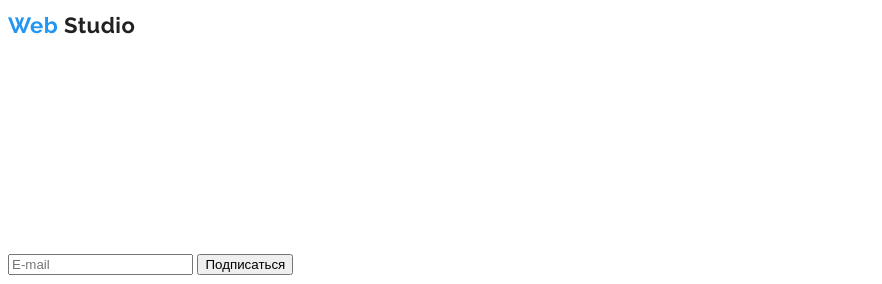
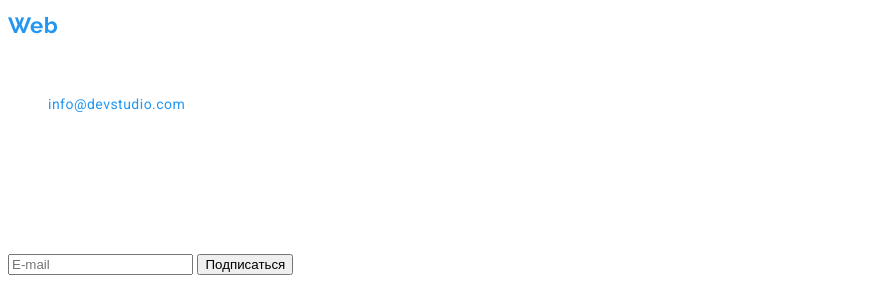
Before and after one commit to makscap/goit-markup-hw-02, a plain HTML site: page index.html in a window 1280 px wide. In both pictures the pointer is over the link 116 px from the left and 4217 px from the top of the page. Shown: the part 4114-4398 px from the top of the page, without its empty margins (0-882 px from the left). Drawn offline with Linux system fonts and the light colour scheme.

Commit message:
Исправил цвет лого (Студио - белый), добавил новые параметры к контактам (хедер и футер)

```diff
--- a/css/styles.css
+++ b/css/styles.css
@@ -31,7 +31,7 @@ body {
   color: var(--text-blue);
 }
 .logo-studio {
-  color: var(--text-black);
+  color: var(--text-white);
 }
 
 /* Site nav */
@@ -166,6 +166,12 @@ body {
   color: var(--text-grey-opac);
   font-size: 14px;
   line-height: 1.71;
+  text-decoration: none;
+}
+
+.foot-contact:hover,
+.foot-contact:focus {
+  color: var(--text-blue);
 }
 
 .foot-title {
```
